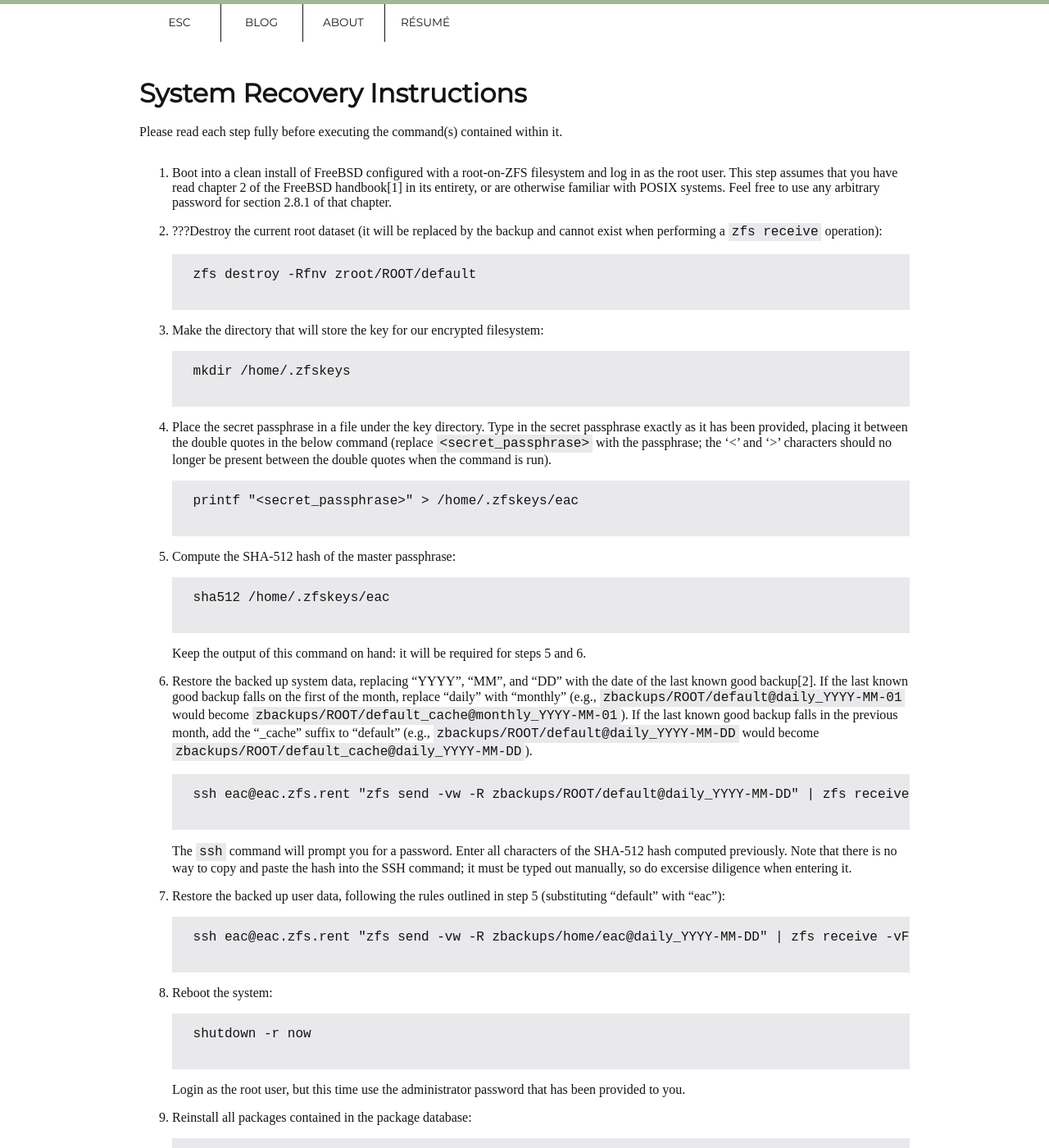
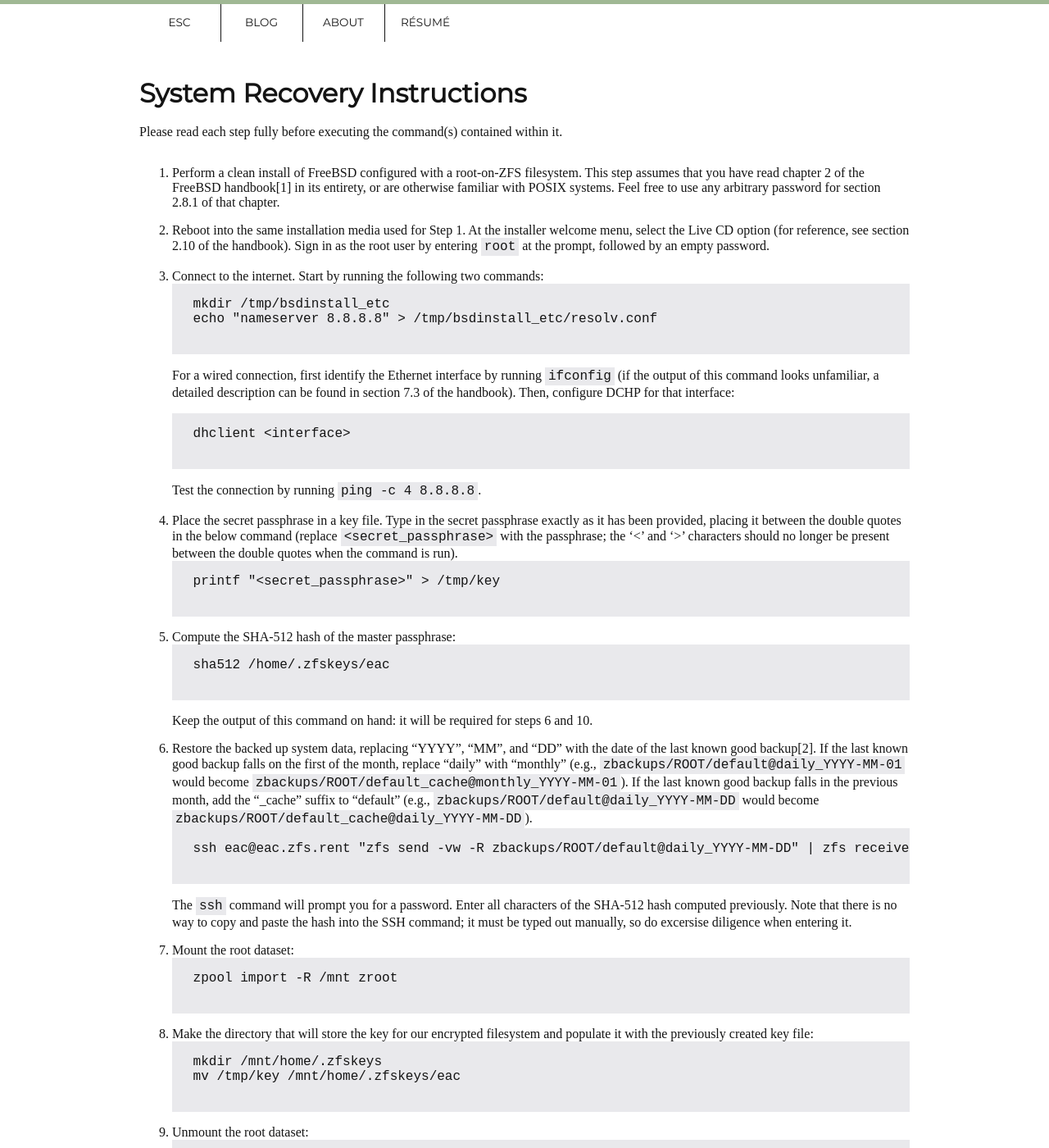
Before and after one commit to eacrawford02/eacrawford02.github.io, a Jekyll site: the page built from pages/recovery.md, in a window 1280 px wide and 1400 px high. Shown: the whole window at 82% size. Built offline with Jekyll 4.4.1, drawn with Linux system fonts in a browser that asks for light colours; nearby versions of some CDN libraries; some of the changed text lies outside the part shown.

Commit message:
Updated system recovery instructions.

````diff
--- a/pages/recovery.md
+++ b/pages/recovery.md
@@ -4,44 +4,47 @@ layout: page
 ---
 Please read each step fully before executing the command(s) contained within it.
 
-1. Boot into a clean install of FreeBSD configured with a root-on-ZFS filesystem
-and log in as the root user. This step assumes that you have read chapter 2 of
-the FreeBSD handbook[1] in its entirety, or are otherwise familiar with POSIX
-systems. Feel free to use any arbitrary password for section 2.8.1 of that
-chapter.
+1. Perform a clean install of FreeBSD configured with a root-on-ZFS filesystem.
+This step assumes that you have read chapter 2 of the FreeBSD handbook[1] in its
+entirety, or are otherwise familiar with POSIX systems. Feel free to use any
+arbitrary password for section 2.8.1 of that chapter.
 
-2. ???Destroy the current root dataset (it will be replaced by the backup and
-cannot exist when performing a `zfs receive` operation):
+2. Reboot into the same installation media used for Step 1. At the installer
+welcome menu, select the Live CD option (for reference, see section 2.10 of the
+handbook). Sign in as the root user by entering `root` at the prompt, followed
+by an empty password.
 
+3. Connect to the internet. Start by running the following two commands:
 	```
-	zfs destroy -Rfnv zroot/ROOT/default
+	mkdir /tmp/bsdinstall_etc
+	echo "nameserver 8.8.8.8" > /tmp/bsdinstall_etc/resolv.conf
+	```
+    For a wired connection, first identify the Ethernet interface by running
+    `ifconfig` (if the output of this command looks unfamiliar, a detailed
+    description can be found in section 7.3 of the handbook). Then, configure
+    DCHP for that interface:
+	```
+	dhclient <interface>
+	```
+    Test the connection by running `ping -c 4 8.8.8.8`.
+
+4. Place the secret passphrase in a key file. Type in the secret passphrase
+exactly as it has been provided, placing it between the double quotes in the
+below command (replace `<secret_passphrase>` with the passphrase; the '<' and
+'>' characters should no longer be present between the double quotes when the
+command is run).
+	```
+	printf "<secret_passphrase>" > /tmp/key
 	```
 
-2. Make the directory that will store the key for our encrypted filesystem:
-
-	```
-	mkdir /home/.zfskeys
-	```
-
-3. Place the secret passphrase in a file under the key directory. Type in the
-secret passphrase exactly as it has been provided, placing it between the double
-quotes in the below command (replace `<secret_passphrase>` with the passphrase;
-the '<' and '>' characters should no longer be present between the double quotes
-when the command is run).
-
-	```
-	printf "<secret_passphrase>" > /home/.zfskeys/eac
-	```
-
-4. Compute the SHA-512 hash of the master passphrase:
-
+5. Compute the SHA-512 hash of the master passphrase:
 	```
 	sha512 /home/.zfskeys/eac
 	```
-    Keep the output of this command on hand: it will be required for steps 5 and
-    6\.
+    Keep the output of this command on hand: it will be required for steps 6 and
+    10\.
 
-5. Restore the backed up system data, replacing "YYYY", "MM", and "DD" with the
+6. Restore the backed up system data, replacing "YYYY", "MM", and "DD" with the
 date of the last known good backup[2]. If the last known good backup falls on
 the first of the month, replace "daily" with "monthly" (e.g.,
 `zbackups/ROOT/default@daily_YYYY-MM-01` would become
@@ -49,46 +52,55 @@ the first of the month, replace "daily" with "monthly" (e.g.,
 falls in the previous month, add the "\_cache" suffix to "default" (e.g.,
 `zbackups/ROOT/default@daily_YYYY-MM-DD` would become
 `zbackups/ROOT/default_cache@daily_YYYY-MM-DD`).
-
 	```
-	ssh eac@eac.zfs.rent "zfs send -vw -R zbackups/ROOT/default@daily_YYYY-MM-DD" | zfs receive -vF -d -o canmount=on zroot
+	ssh eac@eac.zfs.rent "zfs send -vw -R zbackups/ROOT/default@daily_YYYY-MM-DD" | zfs receive -vuF -d -o canmount=on zroot
 	```
-
     The `ssh` command will prompt you for a password. Enter all characters of
     the SHA-512 hash computed previously. Note that there is no way to copy and
     paste the hash into the SSH command; it must be typed out manually, so do
     excersise diligence when entering it.
 
-6. Restore the backed up user data, following the rules outlined in step 5
-(substituting "default" with "eac"):
-
+7. Mount the root dataset:
 	```
-	ssh eac@eac.zfs.rent "zfs send -vw -R zbackups/home/eac@daily_YYYY-MM-DD" | zfs receive -vF -d -o canmount=on zroot
+	zpool import -R /mnt zroot
 	```
 
-7. Reboot the system:
+8. Make the directory that will store the key for our encrypted filesystem and
+populate it with the previously created key file:
+	```
+	mkdir /mnt/home/.zfskeys
+	mv /tmp/key /mnt/home/.zfskeys/eac
+	```
 
+9. Unmount the root dataset:
+	```
+	zfs unmount -a
+	```
+
+10. Restore the backed up user data, following the rules outlined in Step 5
+(substituting usage of "default" in those rules with "eac"):
+	```
+	ssh eac@eac.zfs.rent "zfs send -vw -R zbackups/home/eac@daily_YYYY-MM-DD" | zfs receive -vuF -d -o canmount=on zroot
+	```
+
+11. Reboot the system:
 	```
 	shutdown -r now
-	```
-    Login as the root user, but this time use the administrator password that
-    has been provided to you.
-
-8. Reinstall all packages contained in the package database:
-
-	```
-	pkg upgrade
 	```
 
 You should now have a working system with all data, configurations, and software
 installations restored from the backup. Going forward you can use the provided
-administrator password to login to both root and eac users.
+administrator password to login to both root and eac users. After booting into
+the OS, and before logging in as the user eac, entering the key chord Alt-F2
+will cause the system to launch the desktop GUI upon successful sign-in. In this
+mode, a terminal can be opened via the Win+Enter key chord.
 
 [1] [https://docs.freebsd.org/en/books/handbook/bsdinstall/](https://docs.freebsd.org/en/books/handbook/bsdinstall/)
 
 [2] As long as the original system is running, backups are taken at daily
 intervals. The last known good backup would therefore be from the date that the
 system was last known to be powered and running. If this cannot be determined,
-SSH into the remote server and manually inspect all backups by running the
-command `zfs list -t snapshot`. Note that backups from the month before last
+SSH into the remote server (run `ssh eac@eac.zfs.rent` and enter the SHA-512
+hash when prompted for a password) and manually inspect all backups by running
+the command `zfs list -t snapshot`. Note that backups from the month before last
 cannot be recovered.
````
